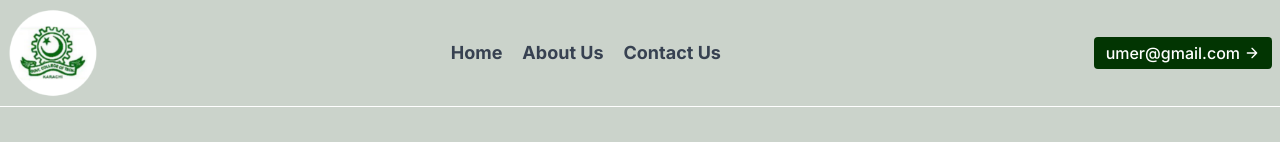
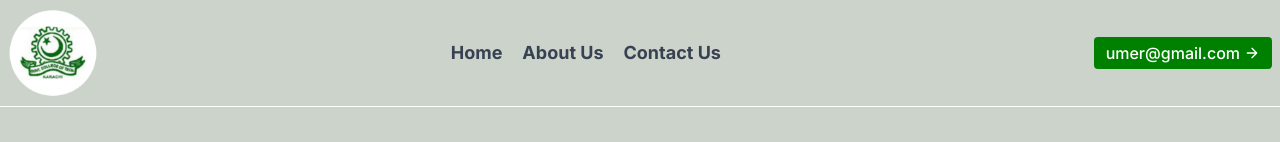
Before and after one commit to Arbab02/gct, a Next.js app: page / in a window 1280 px wide. Shown: the top 142 px of the page. Built offline with nearby package versions, Linux system fonts and the light colour scheme.

Commit message:
Update Navbar.jsx

```diff
--- a/src/components/Navbar.jsx
+++ b/src/components/Navbar.jsx
@@ -42,7 +42,7 @@ const Navbar = () => {
         </motion.nav>
 
         <motion.button
-          className="inline-flex items-center text-white bg-[#023502] border-0 py-1 px-3 focus:outline-none rounded text-base mt-4 md:mt-0 transition duration-300"
+          className="inline-flex items-center text-white bg-[green] border-0 py-1 px-3 focus:outline-none rounded text-base mt-4 md:mt-0 transition duration-300"
           initial={{ scale: 0.9 }}
           animate={{ scale: 1 }}
           whileHover={{ scale: 1.1 }}
```
